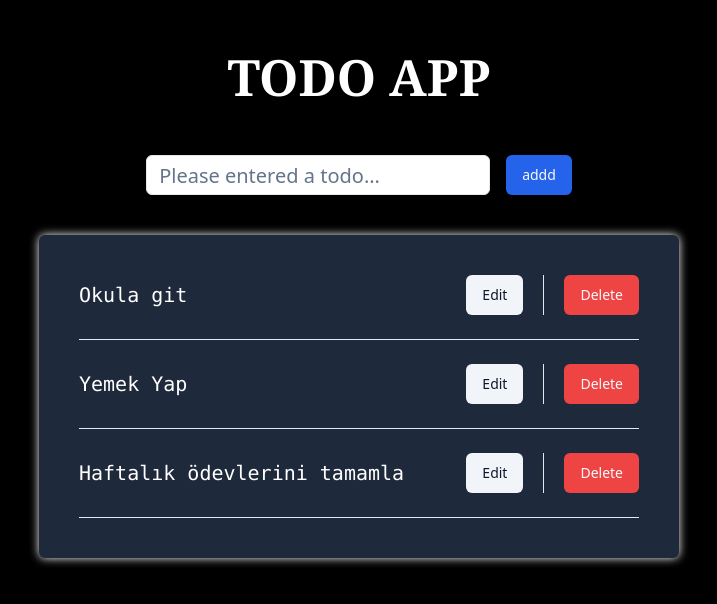
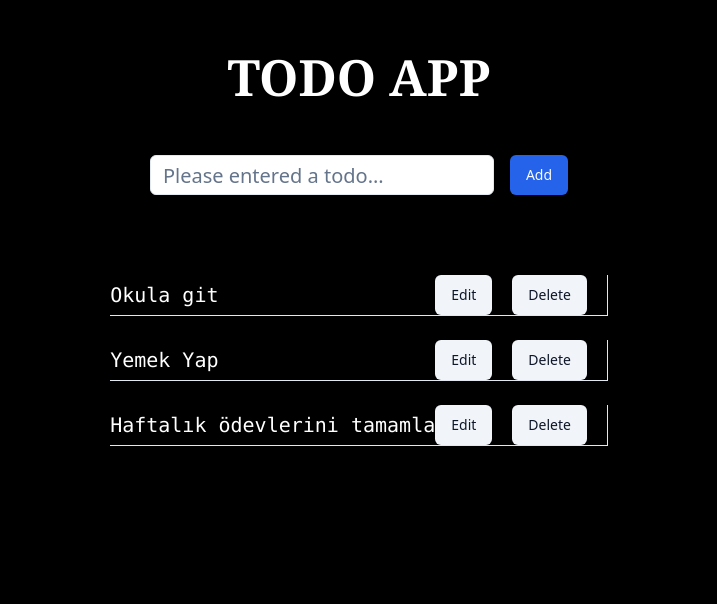
Before and after one commit to yusufdgzl/14-Todo-App-With-Shadcn, a Next.js app: page / in a window 1280 px wide. Shown: the top 604 px of the page, without its empty margins (281-998 px from the left). Built offline with nearby package versions, Linux system fonts and the light colour scheme.

Commit message:
refactor whole project

```diff
--- a/components/todo/todo-card.jsx
+++ b/components/todo/todo-card.jsx
@@ -1,7 +1,4 @@
-import { EditDialog } from "../alert/EditDialog";
-import { AlertDialogItem } from "../alert/alert-dialog";
 import { Separator } from "../ui/separator";
-
 import { Button } from "@/components/ui/button";
 import {
   Dialog,
@@ -12,56 +9,60 @@ import {
   DialogTitle,
   DialogTrigger,
 } from "@/components/ui/dialog";
-import { Input } from "@/components/ui/input";
-import { Label } from "@/components/ui/label";
+import { Label } from "../ui/label";
+import { Input } from "../ui/input";
 import { useState } from "react";
 
 const TodoCard = (props) => {
-
-   const [dialogIsVisible,setDialogIsVisible]= useState(false)
-
-   function handlerEdit(){
-
-   }
+  const [changedTodo, setChangedTodo] = useState(null);
 
   return (
-    <>
+    <div>
       <div className="flex justify-between items-center rounded-md">
-        <h1 className="text-xl font-mono">{props.item}</h1>
+        <h1 className="text-xl font-mono">{props.todo}</h1>
         <div className="space-x-5 flex h-10 ">
+          <Dialog>
+            <DialogTrigger>
+              <Button variant="secondary">Edit</Button>
+            </DialogTrigger>
+            <DialogContent>
+              <DialogHeader>
+                <DialogDescription>
+                  Make changes to your Todo here. Click save when you're done.
+                </DialogDescription>
+              </DialogHeader>
 
-          <Button onClick={()=>setDialogIsVisible(true)} variant="secondary">Edit</Button>
+              <Label htmlFor="todo" className="text-right">
+                Todo
+              </Label>
+              <Input
+                onChange={(e) => setChangedTodo(e.target.value)}
+                id="todo"
+                defaultValue={props.todo}
+              />
+
+              <DialogFooter>
+                <Button
+                  onClick={() => props.onUpdateTodo(props.id, changedTodo)}
+                  type="submit"
+                >
+                  Save changes
+                </Button>
+              </DialogFooter>
+            </DialogContent>
+          </Dialog>
+
+          <Button
+            onClick={() => props.onDeleteTodo(props.id)}
+            variant="secondary"
+          >
+            Delete
+          </Button>
           <Separator orientation="vertical" className="" />
-          <AlertDialogItem onDelete={props.onDelete.bind(null, props.id)} />
         </div>
-
       </div>
       <Separator />
-      <Dialog open={dialogIsVisible} onOpenChange={setDialogIsVisible} >
-
-
-      <DialogContent className="sm:max-w-[425px]">
-        <DialogHeader>
-          <DialogTitle>Edit Todo</DialogTitle>
-          <DialogDescription>
-            Make changes to your todo here. Click save when you're done.
-          </DialogDescription>
-        </DialogHeader>
-        <div className="grid gap-4 py-4">
-          <div className="grid grid-cols-4 items-center gap-4">
-            <Label htmlFor="name" className="text-right">
-              Todo :
-            </Label>
-            <Input onChange={(e)=> setValue(e.target.value)} id="name" defaultValue={props.item} className="col-span-3" />
-          </div>
-
-        </div>
-        <DialogFooter>
-          <Button onClick={handlerEdit}>Save changes</Button>
-        </DialogFooter>
-      </DialogContent>
-    </Dialog>
-    </>
+    </div>
   );
 };
 
--- a/pages/index.js
+++ b/pages/index.js
@@ -1,9 +1,7 @@
-import { AlertDialog, AlertDialogItem } from "@/components/alert/alert-dialog";
 import TodoCard from "@/components/todo/todo-card";
-import { Alert, AlertDescription, AlertTitle } from "@/components/ui/alert";
 import { Button } from "@/components/ui/button";
 import { Input } from "@/components/ui/input";
-import { useRef, useState } from "react";
+import { useState } from "react";
 
 export default function Home() {
   const [todos, setTodos] = useState([
@@ -11,85 +9,47 @@ export default function Home() {
     "Yemek Yap",
     "Haftalık ödevlerini tamamla",
   ]);
+  const [enteredTodo, setEnteredTodo] = useState("");
 
-  const [selectedTodo,setSelectedTodo] = useState('')
-// YUSUF DG
-  const [alertDestructive, setAlertDestructive] = useState(false);
-  const [alertSuccess, setAlertSuccess] = useState(false);
-
-
-  const todoRef = useRef();
-
-  function handlerAddTodo(e) {
-    const enteredTodo = todoRef.current.value;
+  function submitHandler(e) {
     e.preventDefault();
 
-    if (enteredTodo.length < 5) {
-      return;
-    }
+    setTodos((todos) => [...todos, enteredTodo]);
 
-    setTodos((prev) => [...prev, enteredTodo]);
-
-    setAlertSuccess(true);
-    setTimeout(() => {
-      setAlertSuccess(false);
-    }, 2000);
+    setEnteredTodo("");
   }
 
-  function handlerDeleteTodo(id) {
-    setTodos((item) => item.filter((item, index) => index !== id));
-    setAlertDestructive(true);
-    setTimeout(() => {
-      setAlertDestructive(false);
-    }, 2000);
+  function deleteTodoHandler(id) {
+    setTodos(todos.filter((todo, idx) => idx !== id));
   }
 
-  function handlerEditTodo(item) {
-  //  setSelectedTodo(item);
-
-  const enteredTodo = todoRef.current.value;
-
+  function updateTodoHandler(id, changedTodo) {
+    console.log(id, changedTodo);
   }
-
-
 
   return (
     <div className="flex flex-col bg-[#000000] w-full h-screen items-center  text-white">
-      <div className=" absolute right-10 top-20 animate-bounce">
-        {alertDestructive && (
-          <Alert variant="destructive">
-            <AlertTitle>Deleted</AlertTitle>
-            <AlertDescription>Todo is deleted succesfully</AlertDescription>
-          </Alert>
-        )}
-        {alertSuccess && (
-          <Alert>
-            <AlertTitle className="text-green-600">Added</AlertTitle>
-            <AlertDescription className="text-green-600">
-              Todo is added succesfully...
-            </AlertDescription>
-          </Alert>
-        )}
-      </div>
       <h1 className="mt-10 text-[50px] font-semibold font-serif">TODO APP</h1>
-      <form className=" w-3/5 p-10 flex space-x-4 text-2xl  justify-center">
+      <form
+        onSubmit={submitHandler}
+        className=" w-3/5 p-10 flex space-x-4 text-2xl  justify-center"
+      >
         <Input
-         ref={todoRef}
+          value={enteredTodo}
+          onChange={(e) => setEnteredTodo(e.target.value)}
           className=" w-3/6 text-black text-xl"
           placeholder="Please entered a todo..."
         />
-        <Button onClick={handlerAddTodo}>addd</Button>
+        <Button>Add</Button>
       </form>
-      <div className=" w-3/6  shadow-[0_0_10px_0_white] bg-slate-800  p-10 space-y-6 rounded-md max-h-[55%] overflow-y-scroll  ">
-        {todos.map((item, index) => (
+      <div className=" w-fullbg-slate-800 p-10 space-y-6 rounded-md">
+        {todos.map((todo, index) => (
           <TodoCard
-            selectedTodo= {selectedTodo}
-            setSelectedTodo= {setSelectedTodo}
-            onEdit={handlerEditTodo}
-            onDelete={handlerDeleteTodo}
+            id={index}
             key={index}
-            id={index}
-            item={item}
+            todo={todo}
+            onDeleteTodo={deleteTodoHandler}
+            onUpdateTodo={updateTodoHandler}
           />
         ))}
       </div>
```
